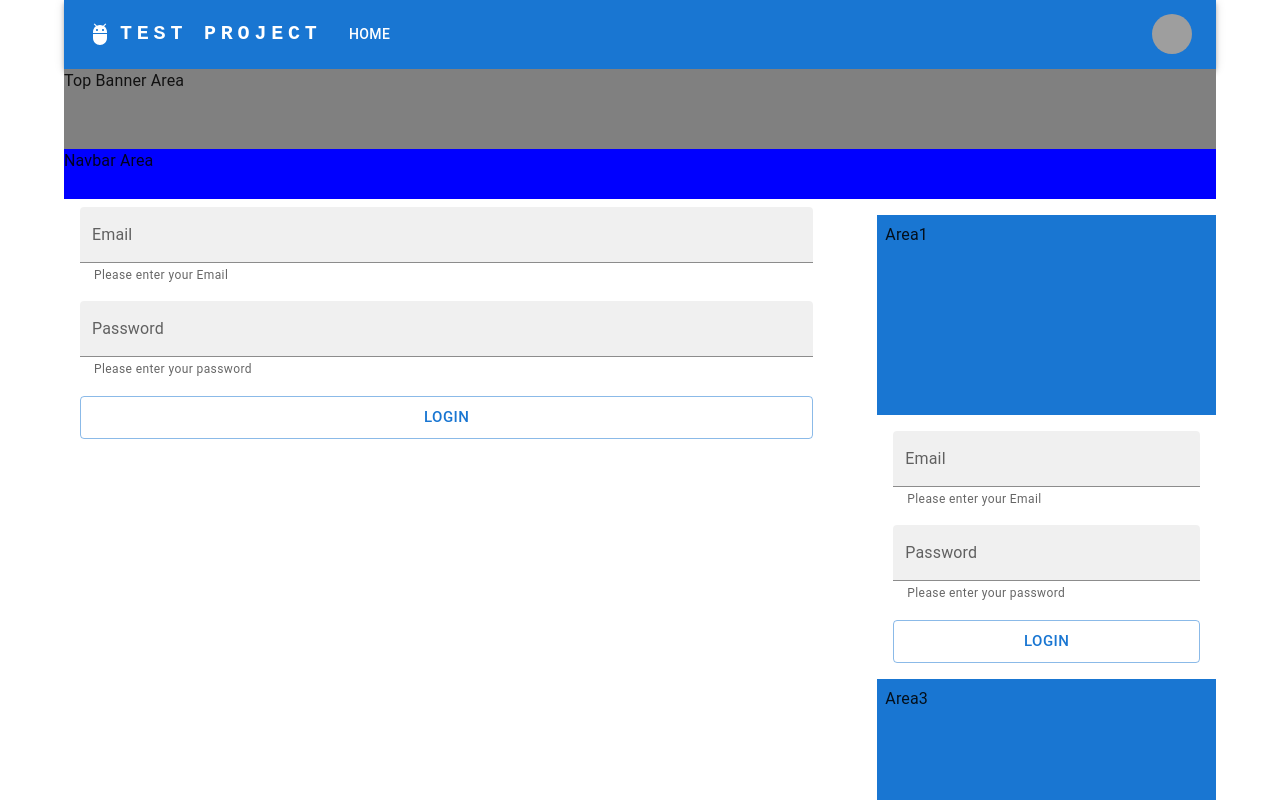
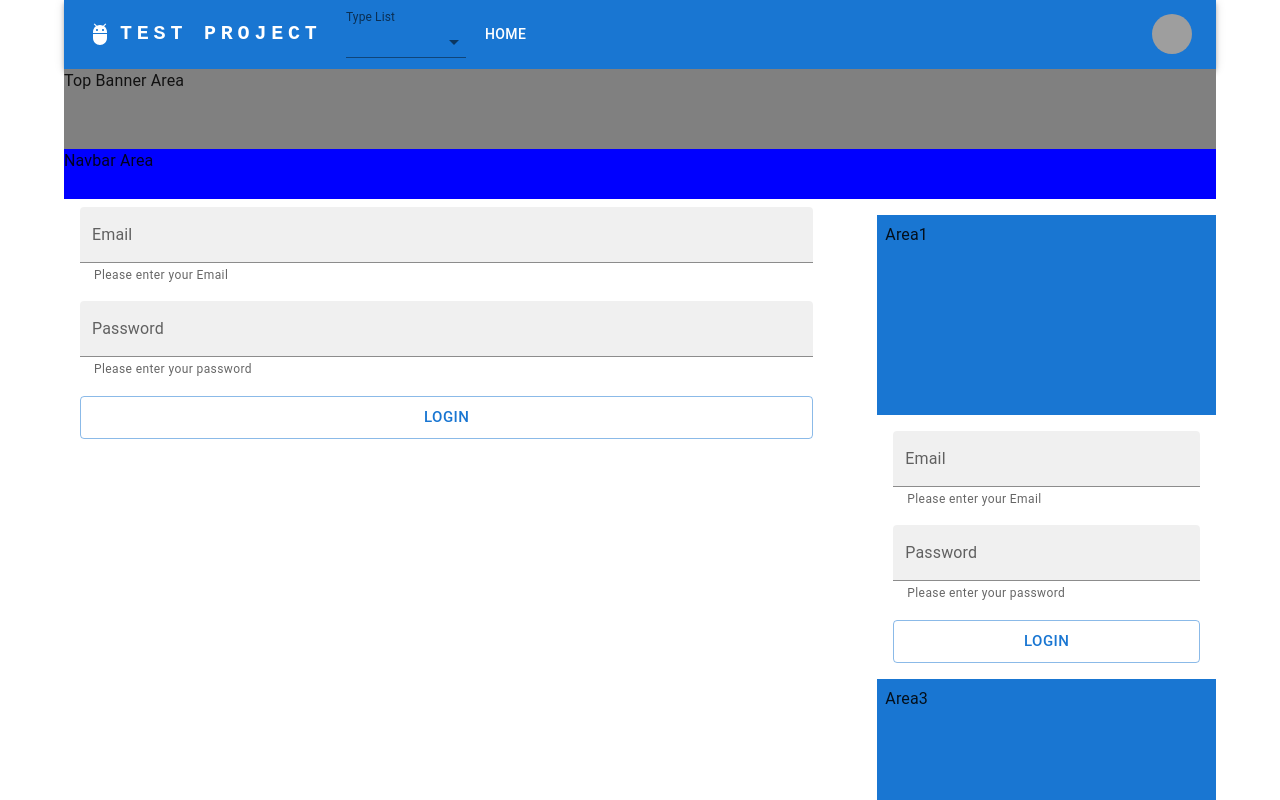
Before and after one commit to jwlee0208/linkednest_react, a React (Create React App) app: page /login in a window 1280 px wide. Shown: the top 800 px of the page. Built offline with nearby package versions, Linux system fonts and the light colour scheme; grey boxes are pictures that could not be loaded.

Commit message:
2023.03.08 commit - 다중 레이아웃 적용 진행 중

```diff
--- a/src/component/layout/Header.tsx
+++ b/src/component/layout/Header.tsx
@@ -1,4 +1,4 @@
-import React, { FormEvent } from "react";
+import React, { FormEvent, useState } from "react";
 import {useNavigate} from 'react-router-dom';
 import { useAppDispatch } from "../../store/index.hooks";
 import { asyncLogout, User } from "../../store/modules/user";
@@ -9,6 +9,10 @@ import AdbIcon from '@mui/icons-material/Adb';
 import MenuIcon from '@mui/icons-material/Menu';
 
 import { AppBar, Avatar, Box, Container, IconButton, Menu, MenuItem, Toolbar, Tooltip, Typography } from "@mui/material";
+import InputLabel from "@mui/material/InputLabel";
+import Select, { SelectChangeEvent } from "@mui/material/Select";
+import FormControl from "@mui/material/FormControl";
+import { RootState } from "../../reducer";
 
 type HeaderProps = {
     user : User,
@@ -28,6 +32,7 @@ function Header({
     [{menu : 'Home', path : '/'}];
     const settings = [{menu : 'My Page', path : '/mypage'}, {menu : 'Logout', path : '/logout'}];
 
+    const [typeId, setTypeId] = useState("0");
 
     const dispatch = useAppDispatch();
     const navigate = useNavigate();
@@ -70,6 +75,14 @@ function Header({
     const handleCloseUserMenu_ = () => {
         setAnchorElUser(null);
     };
+
+    const handleMoveType = (e : SelectChangeEvent) => {
+        // console.log('value : ' + e.target.value);
+        const typeIdVal = e.target.value;
+        navigate('/'+typeIdVal, {
+          state : typeIdVal,
+        });
+    }
 
     return (
         <AppBar position="static">
@@ -128,6 +141,21 @@ function Header({
                     <Typography textAlign="center">{page.menu}</Typography>
                   </MenuItem>
                 ))}
+            <FormControl variant="standard" sx={{ m: 1, minWidth: 120 }}>
+              <InputLabel id="demo-simple-select-standard-label">Type List</InputLabel>
+                <Select
+                  labelId="demo-simple-select-standard-label"
+                  id="demo-simple-select-standard"
+                  label="Type List"
+                  onChange={handleMoveType}
+                  defaultValue="0"
+                >
+                  <MenuItem value={"1"}>1</MenuItem>
+                  <MenuItem value={"2"}>2</MenuItem>
+                  <MenuItem value={"3"}>3</MenuItem>
+                </Select>
+            </FormControl>
+
               </Menu>
             </Box>
             <AdbIcon sx={{ display: { xs: 'flex', md: 'none' }, mr: 1 }} />
@@ -149,6 +177,21 @@ function Header({
             >
               TEST PROJECT
             </Typography>
+            <FormControl variant="standard" sx={{ m: 1, minWidth: 120 }}>
+              <InputLabel id="demo-simple-select-standard-label">Type List</InputLabel>
+                <Select
+                  labelId="demo-simple-select-standard-label"
+                  id="demo-simple-select-standard"
+                  label="Type List"
+                  onChange={handleMoveType}
+                  defaultValue="0"
+                >
+                  <MenuItem value={"1"}>1</MenuItem>
+                  <MenuItem value={"2"}>2</MenuItem>
+                  <MenuItem value={"3"}>3</MenuItem>
+                </Select>
+            </FormControl>
+
             <Box sx={{ flexGrow: 1, display: { xs: 'none', md: 'flex' } }}>
               {pages.map((page) => (
                 <Button
--- a/src/component/layout/Layout.tsx
+++ b/src/component/layout/Layout.tsx
@@ -1,51 +1,30 @@
-import { Navigate, Route, Routes } from "react-router";
+import { Navigate, Route, Routes, useLocation } from "react-router";
 import { useAppSelect } from "../../store/index.hooks";
 import { getUserInfo } from "../../store/modules/user";
 import Header from "./Header";
 import Home from "./Home";
-import Login from "../Login";
-import Mypage from "../Mypage";
+import Login from "./user/Login";
+import Mypage from "./user/Mypage";
 import Footer from "./Footer";
 import SideArea from "./SideArea";
 import { Grid } from "@mui/material";
 import Navbar from "./Navbar";
 import TopBanner from "./TopBanner";
+import App from "../../App";
+import Layout2 from "./Layout2";
+import Layout1 from "./Layout1";
 
 function Layout() {
-    const userinfo = useAppSelect(getUserInfo);
-    const isLogin = userinfo.isLogin;
-    const accessToken = userinfo.accessToken;
-    const username = userinfo.username;
+
+    let typeId = "0";
+    const location = useLocation();
+    if (location.state !== null) {
+      typeId = location.state.typeId;
+    }
+
 
     return (
-        <Grid sx={{display:'flex', height:'100vh', flexDirection : 'column'}}>
-        <Grid sx={{flex:'1'}}>
-          <Grid component="header">
-            <Header isLogin={isLogin} accessToken={accessToken} username={username} user={userinfo} />
-          </Grid>
-          <Grid>
-            <TopBanner/>
-          </Grid>
-          <Grid component="nav">
-            <Navbar/>
-          </Grid>
-          <Grid container spacing={1}>
-              <Grid component="article" item xs={8}>
-                <Routes>
-                  <Route path='/' element={<Home />} />
-                  <Route path='/mypage' element={isLogin === true ? <Mypage /> : <Navigate replace to="/login"/>} />
-                  <Route path='/login' element={<Login />} />
-                </Routes>
-            </Grid>
-            <Grid component="aside" item xs={4}>
-              <SideArea isLogin={isLogin} username={username} user={userinfo} />
-            </Grid>
-          </Grid>
-        </Grid>
-        <Grid component="footer">
-          <Footer/>
-        </Grid>
-      </Grid>
+      (typeId === "2") ? <Layout2/> : <Layout1/>
     )
 }
 
--- /dev/null
+++ b/src/component/layout/Layout1.tsx
@@ -0,0 +1,55 @@
+import { Navigate, Route, Routes, useLocation } from "react-router";
+import { useAppSelect } from "../../store/index.hooks";
+import { getUserInfo } from "../../store/modules/user";
+import Header from "./Header";
+import Home from "./Home";
+import Login from "./user/Login";
+import Mypage from "./user/Mypage";
+import Footer from "./Footer";
+import SideArea from "./SideArea";
+import { Grid } from "@mui/material";
+import Navbar from "./Navbar";
+import TopBanner from "./TopBanner";
+import App from "../../App";
+import Layout2 from "./Layout2";
+
+function Layout1() {
+    const userinfo = useAppSelect(getUserInfo);
+    const isLogin = userinfo.isLogin;
+    const accessToken = userinfo.accessToken;
+    const username = userinfo.username;
+
+    return (
+        <Grid sx={{display:'flex', height:'100vh', flexDirection : 'column'}}>
+        <Grid sx={{flex:'1'}}>
+          <Grid component="header">
+            <Header isLogin={isLogin} accessToken={accessToken} username={username} user={userinfo} />
+          </Grid>
+          <Grid>
+            <TopBanner/>
+          </Grid>
+          <Grid component="nav">
+            <Navbar/>
+          </Grid>
+          <Grid container spacing={1}>
+              <Grid component="article" item xs={8}>
+                <Routes>
+                  <Route path='/:typeId' element={<Navigate replace to="/"/>}/>
+                  <Route path='/' element={<Home />} />
+                  <Route path='/mypage' element={isLogin === true ? <Mypage /> : <Navigate replace to="/login"/>} />
+                  <Route path='/login' element={<Login />} />
+                </Routes>
+            </Grid>
+            <Grid component="aside" item xs={4}>
+              <SideArea isLogin={isLogin} username={username} user={userinfo} />
+            </Grid>
+          </Grid>
+        </Grid>
+        <Grid component="footer">
+          <Footer/>
+        </Grid>
+      </Grid>
+    )
+}
+
+export default Layout1;
--- /dev/null
+++ b/src/component/layout/Layout2.tsx
@@ -0,0 +1,54 @@
+import { Navigate, Route, Routes, useParams } from "react-router";
+import { useAppSelect } from "../../store/index.hooks";
+import { getUserInfo } from "../../store/modules/user";
+import Header from "./Header";
+import Home from "./Home";
+import Login from "./user/Login";
+import Mypage from "./user/Mypage";
+import Footer from "./Footer";
+import SideArea from "./SideArea";
+import { Grid } from "@mui/material";
+import Navbar from "./Navbar";
+import TopBanner from "./TopBanner";
+import App from "../../App";
+
+function Layout2() {
+    const userinfo = useAppSelect(getUserInfo);
+    const isLogin = userinfo.isLogin;
+    const accessToken = userinfo.accessToken;
+    const username = userinfo.username;
+
+    return (
+        <Grid sx={{display:'flex', height:'100vh', flexDirection : 'column'}}>
+        <Grid sx={{flex:'1'}}>
+          <Grid component="header">
+            <Header isLogin={isLogin} accessToken={accessToken} username={username} user={userinfo} />
+          </Grid>
+          <Grid>
+            <TopBanner/>
+          </Grid>
+          <Grid component="nav">
+            <Navbar/>
+          </Grid>
+          <Grid container spacing={1}>
+              <Grid component="aside" item xs={4}>
+                <SideArea isLogin={isLogin} username={username} user={userinfo} />
+              </Grid>
+              <Grid component="article" item xs={8}>
+                <Routes>
+                  <Route path='/:typeId' element={<App/>}/>
+                  <Route path='/' element={<Home />} />
+                  <Route path='/mypage' element={isLogin === true ? <Mypage /> : <Navigate replace to="/login"/>} />
+                  <Route path='/login' element={<Login />} />
+                </Routes>
+            </Grid>
+          </Grid>
+        </Grid>
+        <Grid component="footer">
+          <Footer/>
+        </Grid>
+      </Grid>
+    )
+}
+
+export default Layout2;
--- a/src/component/layout/SideArea.tsx
+++ b/src/component/layout/SideArea.tsx
@@ -2,7 +2,7 @@ import { Box, Button, FormControl } from "@mui/material";
 import { useNavigate } from "react-router";
 import { useAppDispatch } from "../../store/index.hooks";
 import { asyncLogout, User } from "../../store/modules/user";
-import Login from "../Login";
+import Login from "./user/Login";
 
 type SideAreaProps = {
     user : User,
--- a/src/component/Login.tsx
+++ b/src/component/layout/user/Login.tsx
@@ -1,7 +1,7 @@
 import React, { useState, useEffect } from "react";
 import { useNavigate } from "react-router-dom";
-import { asyncLogin, User } from "../store/modules/user";
-import { useAppDispatch } from "../store/index.hooks";
+import { asyncLogin, User } from "../../../store/modules/user";
+import { useAppDispatch } from "../../../store/index.hooks";
 import TextField from "@mui/material/TextField";
 import Button from "@mui/material/Button"
 import { Box, FormControl, Grid } from "@mui/material";
```
Also changed, not shown: src/App.tsx (+13 -3 lines), src/component/layout/board/ArticleList.tsx (added, +7 -0 lines), src/component/layout/board/ArticleView.tsx (added, +7 -0 lines), src/component/layout/board/Pagination.tsx (added, +7 -0 lines), src/index.tsx (+3 -4 lines), src/component/layout/user/Mypage.tsx (renamed from src/component/Mypage.tsx).
